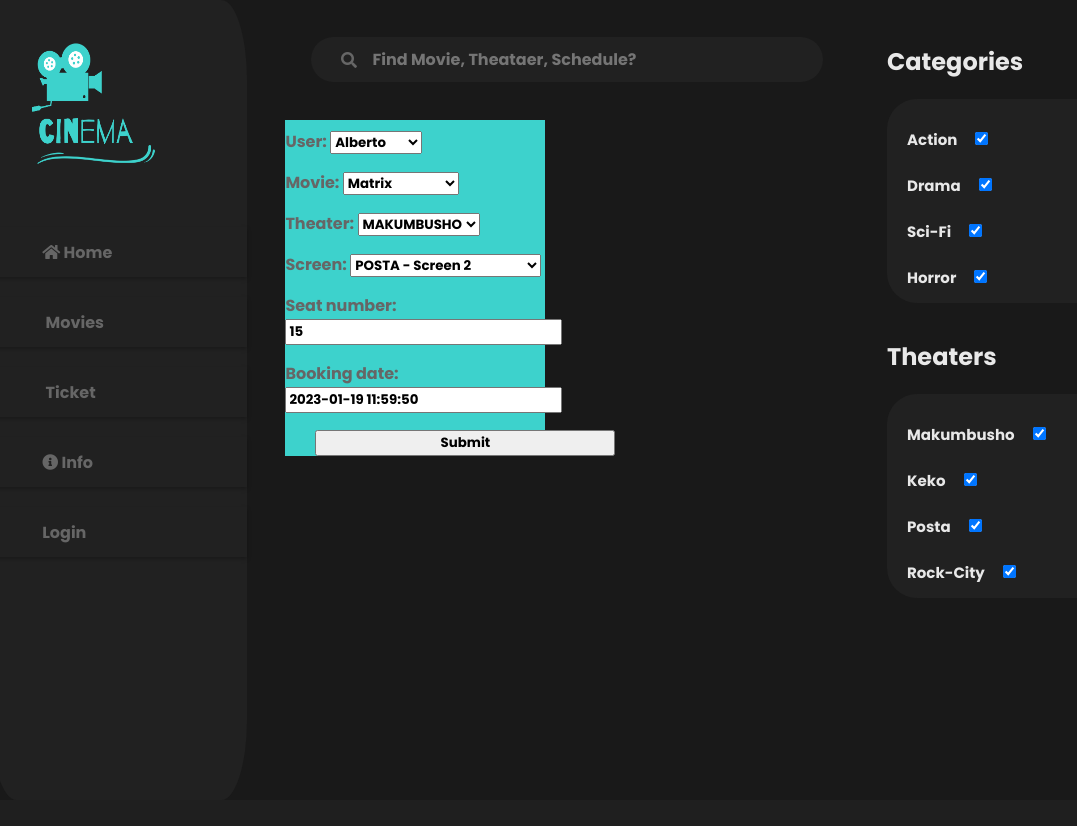
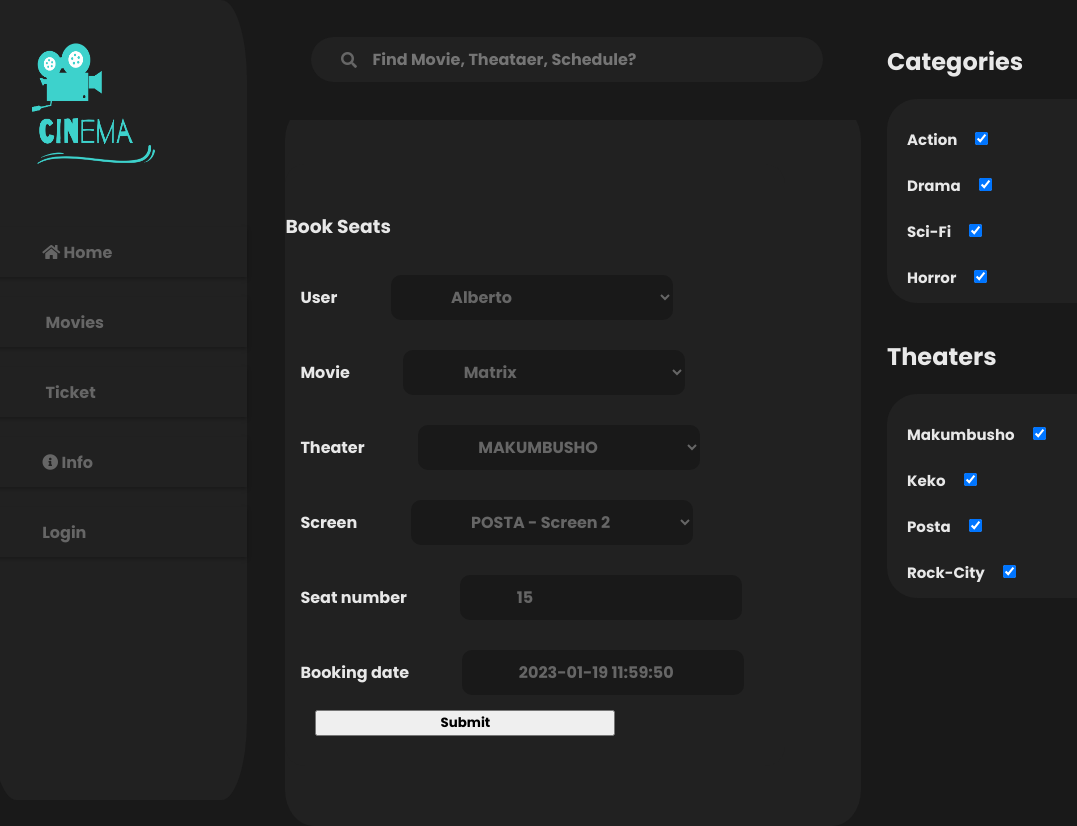
Before and after one commit to naingolan/movies, a Django app: page /landofcinema/book_seats/ in a window 1280 px wide. Shown: the whole page, without its empty margins (9-1086 px from the left). Before the commit the page ends 582 px from the top, so only its background shows below. Run offline with Django 4.2, Linux system fonts and the light colour scheme; data comes from the database, SQL or seed files in the repository; both versions use the stored data as it was after the commit; some libraries are stand-ins or nearby versions.

Commit message:
The second one today

```diff
--- a/landofcinema/static/css/styles.css
+++ b/landofcinema/static/css/styles.css
@@ -185,16 +185,17 @@ a{
 
   /* for index page  */
   .link{
-    width:45%;
     border-radius:30px;
     color:#E8E8E8;
     position:relative;
-    margin-top:8%;
+    margin-top:18%;
     display:flex;
     flex-direction: column;
     padding:0;
     border:0;
     background-color: #212121;
+    width:100%;
+    border-radius:5%;
   }
   .trailer{
     position: relative;
@@ -264,12 +265,39 @@ a{
 
   /*for booking */
   .booking-form{
-    display:block;
-    background-color: #3DD2CC;
-    color:#666666
+    display:flex;
+    flex-direction: column;
+    background-color: #212121;
+    color:#E8E8E8;
+    position:relative;
+    width:500px;
+    border-radius:20px;
+    padding:30px 0;
+    margin:60px 0;
 
   }
   .booking-input{
     margin-left:30px;
     width:300px;
   }
+  .booking-div{
+    margin:15px;
+  }
+  .booking-div>input, select{
+    position: relative;
+    background-color: #191919;
+    border-radius: 10px;
+    margin: 0 auto;
+    width: 60%;
+    height: 45px;
+    padding: 0 ;
+    font-size: 1rem;
+    position:relative;
+    color:#666666;
+    padding-left:12%;
+    border-color: #212121;
+    border-width: 0;
+  }
+  .booking-label{
+    padding-right:50px;
+  }
--- a/landofcinema/templates/book_seats.html
+++ b/landofcinema/templates/book_seats.html
@@ -1,10 +1,16 @@
 {% extends "base_generic.html" %}
 
 {% block content %}
-  <h3>Book Seats</h3>
+
   <form method="post" style="color=red; z-index=5" class="booking-form">
-    {% csrf_token %}
-    {{ form.as_p }}
+    <h3>Book Seats</h3>
+      {% csrf_token %}
+      {% for field in form %}
+          <div class="booking-div">
+              <label class="booking-label" for="{{ field.name }}">{{ field.label }}</label>
+              {{ field }}
+          </div>
+      {% endfor %}
     <input class="booking-input" type="submit" value="Submit">
   </form>
 {% endblock %}
```
Also changed, not shown: db.sqlite3.
